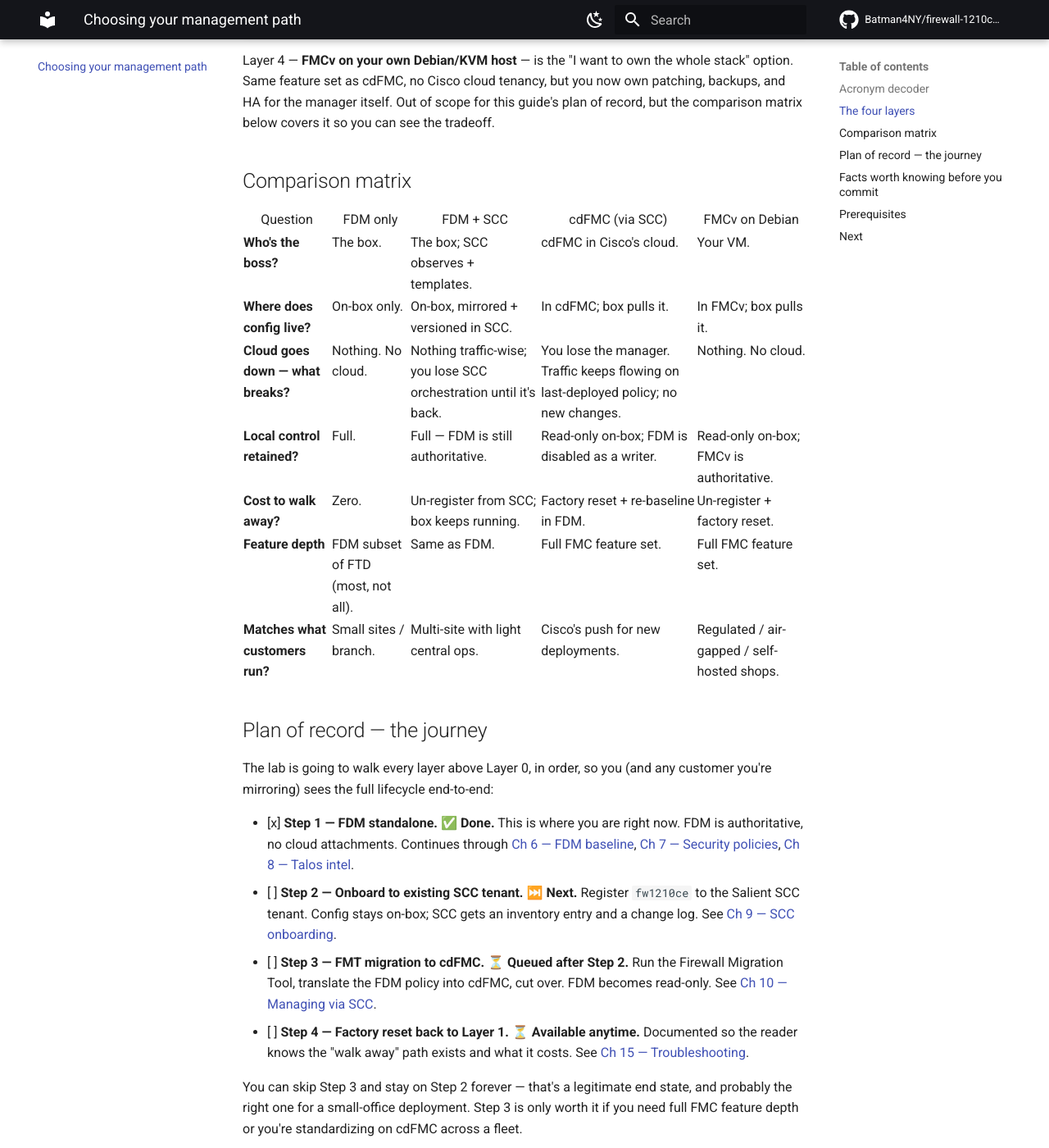
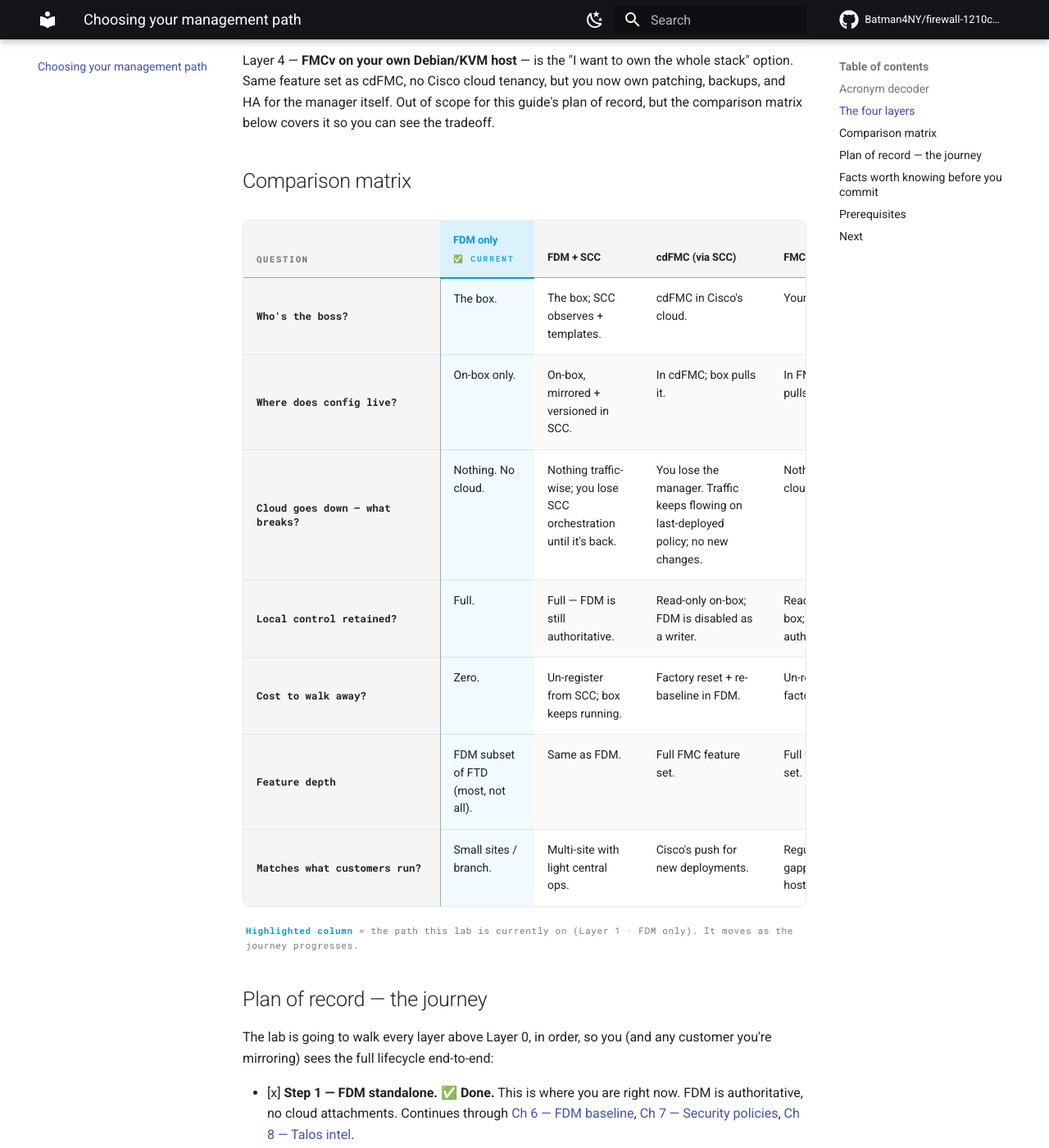
Before and after one commit to Batman4NY/firewall-1210ce-build-guide, an MkDocs documentation site: the page built from docs/choose-mgmt-path.md, in a window 1280 px wide and 1400 px high, scrolled down 2292 px. Shown: the whole window at 82% size. Built offline with MkDocs 1.6.1 and Material for MkDocs 9.7.7, drawn with Linux system fonts in a browser that asks for light colours; comment, search, counter and statistics services are not loaded.

Commit message:
choose-mgmt-path: real matrix styling — column highlight for current path
The comparison matrix was rendering as mkdocs-material's default plain
table — the column-name classes (col-q, col-fdm, col-fdm-scc, col-cdfmc,
col-fmcv) had no CSS attached, so the reader got flat text with cell
borders instead of a real decision matrix.

Added:
- docs/stylesheets/matrix.css — scoped table styles that use the
  material theme's own CSS variables (--md-default-fg-color, etc) so
  the matrix inherits the theme's dark/light palette automatically.
- mkdocs.yml — extra_css: [stylesheets/matrix.css]
- choose-mgmt-path.md — swapped inline style div for .matrix-wrap
  class, added a small caption below the matrix explaining the
  highlighted column semantics.

Styling highlights:
- Header row: distinct code-tinted background + tighter typography
- Question column (row headers): monospace, bold, code-tinted, sticky
  first-cell feel
- Current-path column (.col-fdm today): subtle cyan tint background,
  cyan bottom-border on the header, 'current' pill in monospace under
  the column name. Softened for slate/dark mode via
  [data-md-color-scheme='slate'] overrides.
- Zebra striping on non-highlighted body cells for row-scannability
- min-width: 780px forces horizontal scroll on narrow viewports so
  the matrix stays legible on mobile

As the journey progresses, flip .col-fdm to .col-fdm-scc / .col-cdfmc /
.col-fmcv in matrix.css (5 selectors) to shift the highlight to the
new 'current' column.

```diff
--- a/docs/choose-mgmt-path.md
+++ b/docs/choose-mgmt-path.md
@@ -55,7 +55,7 @@ Layer 4 — **FMCv on your own Debian/KVM host** — is the "I want to own the w
 
 ## Comparison matrix
 
-<div style="overflow-x: auto;" markdown>
+<div class="matrix-wrap">
 <table class="mgmt-matrix">
   <thead>
     <tr>
@@ -119,6 +119,7 @@ Layer 4 — **FMCv on your own Debian/KVM host** — is the "I want to own the w
   </tbody>
 </table>
 </div>
+<p class="matrix-caption"><b>Highlighted column</b> = the path this lab is currently on (Layer 1 · FDM only). It moves as the journey progresses.</p>
 
 ## Plan of record — the journey
 
--- /dev/null
+++ b/docs/stylesheets/matrix.css
@@ -0,0 +1,164 @@
+/* ---------------------------------------------------------------
+   Management path comparison matrix — table styling
+   Used on the "Choosing your management path" chapter.
+   Highlights the CURRENT path so the reader sees at a glance where
+   the lab is in the journey. Update .col-fdm to .col-fdm-scc, etc,
+   as the journey progresses to shift the highlighted column.
+   --------------------------------------------------------------- */
+
+.matrix-wrap {
+  margin: 1.5rem 0 2rem;
+  border: 1px solid var(--md-default-fg-color--lightest);
+  border-radius: 8px;
+  overflow-x: auto;
+  background: var(--md-default-bg-color);
+  box-shadow: 0 1px 2px rgba(0, 0, 0, 0.04);
+}
+
+.mgmt-matrix {
+  width: 100%;
+  min-width: 780px;
+  border-collapse: collapse;
+  font-size: 14px;
+  line-height: 1.55;
+  color: var(--md-default-fg-color);
+  background: var(--md-default-bg-color);
+}
+
+/* ---- Header row ---- */
+
+.mgmt-matrix thead th {
+  background: var(--md-code-bg-color);
+  color: var(--md-default-fg-color);
+  font-weight: 700;
+  font-size: 13px;
+  letter-spacing: -0.005em;
+  padding: 14px 16px;
+  text-align: left;
+  vertical-align: bottom;
+  border-bottom: 1px solid var(--md-default-fg-color--lighter);
+  white-space: nowrap;
+}
+
+.mgmt-matrix thead th.col-q {
+  font-family: var(--md-code-font-family, "Roboto Mono", ui-monospace, monospace);
+  font-size: 10.5px;
+  text-transform: uppercase;
+  letter-spacing: 0.16em;
+  color: var(--md-default-fg-color--light);
+  font-weight: 700;
+  min-width: 220px;
+  width: 240px;
+}
+
+/* ---- Current-path column highlight (FDM only) ----
+   Change these selectors to .col-fdm-scc / .col-cdfmc / .col-fmcv
+   as the journey progresses; that shifts the visual "you are here"
+   marker to the new column with no other edits. */
+
+.mgmt-matrix .col-fdm {
+  background: rgba(3, 155, 229, 0.055);
+}
+.mgmt-matrix thead th.col-fdm {
+  background: rgba(3, 155, 229, 0.14);
+  border-bottom: 2px solid #039be5;
+  color: #039be5;
+  position: relative;
+}
+.mgmt-matrix thead th.col-fdm::after {
+  content: "✅  current";
+  display: block;
+  font-family: var(--md-code-font-family, "Roboto Mono", monospace);
+  font-size: 9.5px;
+  font-weight: 800;
+  letter-spacing: 0.2em;
+  text-transform: uppercase;
+  margin-top: 6px;
+  color: #039be5;
+  opacity: 0.9;
+}
+
+/* Slate (dark) mode — soften the highlight so it doesn't blow out */
+[data-md-color-scheme="slate"] .mgmt-matrix .col-fdm {
+  background: rgba(56, 182, 232, 0.08);
+}
+[data-md-color-scheme="slate"] .mgmt-matrix thead th.col-fdm {
+  background: rgba(56, 182, 232, 0.18);
+  border-bottom-color: #38b6e8;
+  color: #38b6e8;
+}
+[data-md-color-scheme="slate"] .mgmt-matrix thead th.col-fdm::after {
+  color: #38b6e8;
+}
+
+/* ---- Body rows ---- */
+
+.mgmt-matrix tbody td {
+  padding: 14px 16px;
+  vertical-align: top;
+  border-top: 1px solid var(--md-default-fg-color--lightest);
+  color: var(--md-default-fg-color);
+}
+
+/* Question column (row headers) — code-tinted background + bold */
+.mgmt-matrix tbody td.col-q {
+  background: var(--md-code-bg-color);
+  font-family: var(--md-code-font-family, "Roboto Mono", ui-monospace, monospace);
+  font-size: 12.5px;
+  line-height: 1.4;
+  font-weight: 600;
+  color: var(--md-default-fg-color);
+  border-right: 1px solid var(--md-default-fg-color--lighter);
+  vertical-align: middle;
+  letter-spacing: -0.005em;
+}
+.mgmt-matrix tbody td.col-q strong {
+  font-weight: 700;
+  color: var(--md-default-fg-color);
+}
+
+/* Zebra striping on the non-highlighted, non-header cells */
+.mgmt-matrix tbody tr:nth-child(even) td:not(.col-q):not(.col-fdm) {
+  background: rgba(0, 0, 0, 0.02);
+}
+[data-md-color-scheme="slate"] .mgmt-matrix tbody tr:nth-child(even) td:not(.col-q):not(.col-fdm) {
+  background: rgba(255, 255, 255, 0.025);
+}
+
+/* Give current-column cells a slight border to lift them off the table */
+.mgmt-matrix tbody tr:not(:first-child) td.col-fdm {
+  border-top: 1px solid rgba(3, 155, 229, 0.18);
+}
+[data-md-color-scheme="slate"] .mgmt-matrix tbody tr:not(:first-child) td.col-fdm {
+  border-top-color: rgba(56, 182, 232, 0.18);
+}
+
+/* ---- Optional caption below the table ---- */
+
+.matrix-caption {
+  font-family: var(--md-code-font-family, "Roboto Mono", ui-monospace, monospace);
+  font-size: 11px;
+  letter-spacing: 0.06em;
+  color: var(--md-default-fg-color--light);
+  margin: -1rem 0 2rem;
+  padding: 0 4px;
+}
+.matrix-caption b {
+  color: #039be5;
+  font-weight: 700;
+}
+[data-md-color-scheme="slate"] .matrix-caption b {
+  color: #38b6e8;
+}
+
+/* ---- Small screens: reinforce the scroll hint ---- */
+
+@media (max-width: 720px) {
+  .matrix-wrap {
+    border-radius: 6px;
+  }
+  .mgmt-matrix { font-size: 13px; }
+  .mgmt-matrix thead th,
+  .mgmt-matrix tbody td { padding: 11px 12px; }
+  .mgmt-matrix thead th.col-q { min-width: 180px; width: 200px; }
+}
--- a/mkdocs.yml
+++ b/mkdocs.yml
@@ -56,6 +56,9 @@ markdown_extensions:
   - toc:
       permalink: true
 
+extra_css:
+  - stylesheets/matrix.css
+
 nav:
   - Overview: index.md
   - Bill of materials: bill-of-materials.md
```
